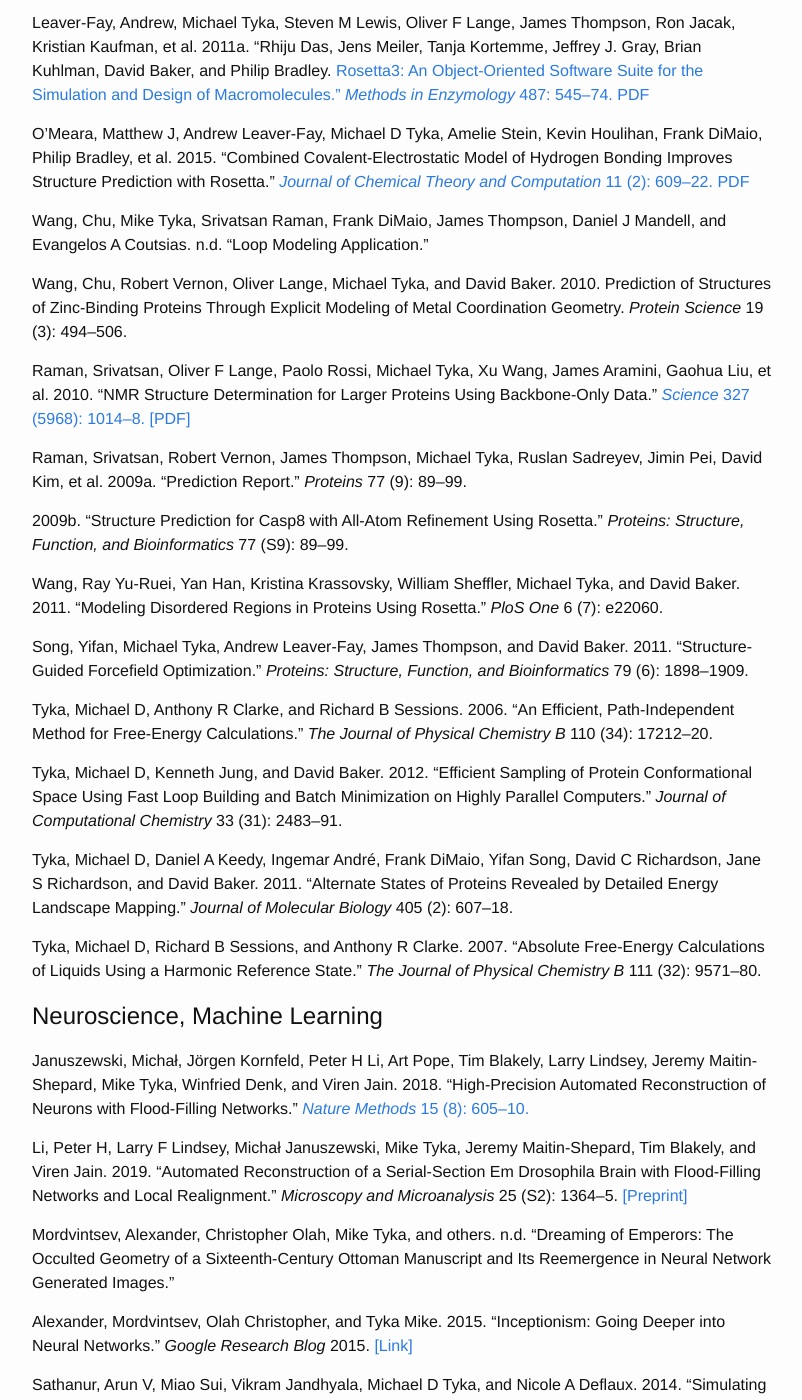
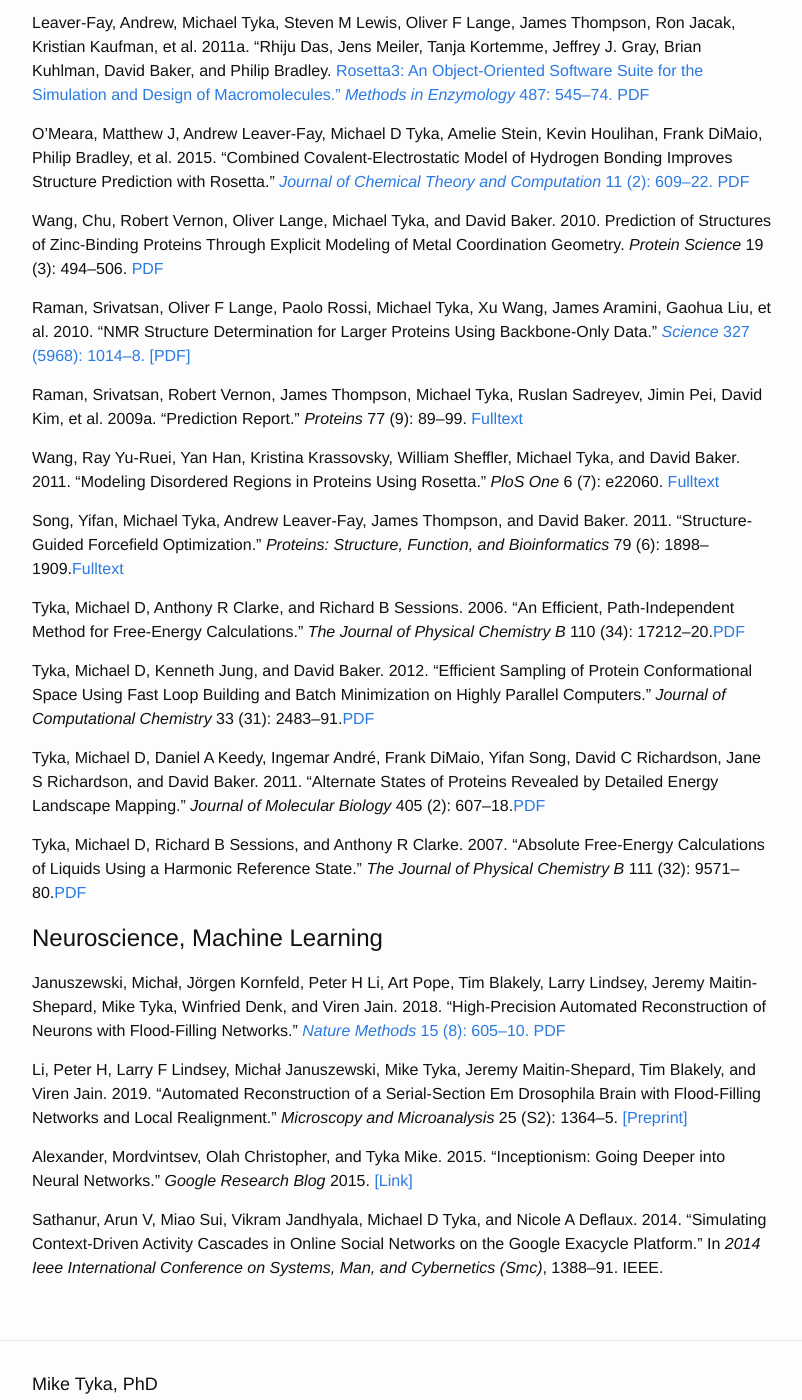
Before and after one commit to mtyka/mtyka.github.io, a Jekyll site: the page built from publications.md, in a window 1280 px wide and 1400 px high, scrolled down 1749 px. Shown: the whole window, without its empty margins (238-1040 px from the left). Built offline with Jekyll 4.4.1, drawn with Linux system fonts in a browser that asks for light colours; some of the changed text lies outside the part shown.

Commit message:
More paper links

```diff
--- a/publications.md
+++ b/publications.md
@@ -34,10 +34,6 @@
 Near-Coast Alkalinity Enhancement.” *Biogeosciences* 20 (1): 27–43.
 [[Fulltext]](https://bg.copernicus.org/articles/20/27/2023/bg-20-27-2023.html)
 
-Tyka, Michael, and Mengyang Zhou. 2024. “Differences in Calculated
-Oae-Efficiency Between the Cesm2/Marbl and Ecco-Darwin Circulation
-Models.” *AGU24*.
-
 Bach, Lennart T, David T Ho, Philip W Boyd, and Michael D Tyka. 2023.
 “Toward a Consensus Framework to Evaluate Air–Sea Co2 Equilibration for
 Marine Co2 Removal.” *Limnology and Oceanography Letters* 8 (5): 685–91.
@@ -102,7 +102,7 @@
 Leaver-Fay, Andrew, Matthew J O’meara, Mike Tyka, Ron Jacak, Yifan Song,
 Elizabeth H Kellogg, James Thompson, et al. 2013. “Scientific Benchmarks
 for Guiding Macromolecular Energy Function Improvement.” In *Methods in
-Enzymology*, 523:109–43. Academic Press.
+Enzymology*, 523:109–43. Academic Press. [PDF](https://miketyka.com/data/papers/B978-0-12-394292-0.00006-0.pdf)
 
 Leaver-Fay, Andrew, Michael Tyka, Steven M Lewis, Oliver F Lange, James
 Thompson, Ron Jacak, Kristian Kaufman, et al. 2011a. “Rhiju Das, Jens
@@ -117,16 +117,12 @@
 Kevin Houlihan, Frank DiMaio, Philip Bradley, et al. 2015. “Combined
 Covalent-Electrostatic Model of Hydrogen Bonding Improves Structure
 Prediction with Rosetta.” [*Journal of Chemical Theory and Computation*
-11 (2): 609–22. ](https://pubs.acs.org/doi/10.1021/ct500864r)[PDF](assets/10.1021@ct500864r.pdf)
-
-Wang, Chu, Mike Tyka, Srivatsan Raman, Frank DiMaio, James Thompson,
-Daniel J Mandell, and Evangelos A Coutsias. n.d. “Loop Modeling
-Application.”
+11 (2): 609–22. ](https://pubs.acs.org/doi/10.1021/ct500864r)[PDF](https://miketyka.com/data/papers/10.1021@ct500864r.pdf)
 
 Wang, Chu, Robert Vernon, Oliver Lange, Michael Tyka, and David Baker. 2010.
 Prediction of Structures of Zinc-Binding Proteins Through
 Explicit Modeling of Metal Coordination Geometry. *Protein Science* 19
-(3): 494–506.
+(3): 494–506. [PDF](pro.327.pdf)
 
 Raman, Srivatsan, Oliver F Lange, Paolo Rossi, Michael Tyka, Xu Wang,
 James Aramini, Gaohua Liu, et al. 2010. “NMR Structure Determination for
@@ -135,38 +131,33 @@
 
 Raman, Srivatsan, Robert Vernon, James Thompson, Michael Tyka, Ruslan
 Sadreyev, Jimin Pei, David Kim, et al. 2009a. “Prediction Report.”
-*Proteins* 77 (9): 89–99.
-
-2009b. “Structure Prediction for Casp8 with All-Atom Refinement
-Using Rosetta.” *Proteins: Structure, Function, and Bioinformatics* 77
-(S9): 89–99.
-
+*Proteins* 77 (9): 89–99. [Fulltext](https://pmc.ncbi.nlm.nih.gov/articles/PMC3688471/)
 
 Wang, Ray Yu-Ruei, Yan Han, Kristina Krassovsky, William Sheffler,
 Michael Tyka, and David Baker. 2011. “Modeling Disordered Regions in
-Proteins Using Rosetta.” *PloS One* 6 (7): e22060.
+Proteins Using Rosetta.” *PloS One* 6 (7): e22060. [Fulltext](https://journals.plos.org/plosone/article?id=10.1371/journal.pone.0022060)
 
 Song, Yifan, Michael Tyka, Andrew Leaver-Fay, James Thompson, and David
 Baker. 2011. “Structure-Guided Forcefield Optimization.” *Proteins:
-Structure, Function, and Bioinformatics* 79 (6): 1898–1909.
+Structure, Function, and Bioinformatics* 79 (6): 1898–1909.[Fulltext](https://www.researchgate.net/publication/51046712_Structure-guided_forcefield_optimization)
 
 Tyka, Michael D, Anthony R Clarke, and Richard B Sessions. 2006. “An
 Efficient, Path-Independent Method for Free-Energy Calculations.” *The
-Journal of Physical Chemistry B* 110 (34): 17212–20.
+Journal of Physical Chemistry B* 110 (34): 17212–20.[PDF](https://miketyka.com/data/papers/An_Efficient_Path-Independent_Method_for_Free-Ener.pdf)
 
 Tyka, Michael D, Kenneth Jung, and David Baker. 2012. “Efficient
 Sampling of Protein Conformational Space Using Fast Loop Building and
 Batch Minimization on Highly Parallel Computers.” *Journal of
-Computational Chemistry* 33 (31): 2483–91.
+Computational Chemistry* 33 (31): 2483–91.[PDF](https://miketyka.com/data/papers/jcc.23069.pdf)
 
 Tyka, Michael D, Daniel A Keedy, Ingemar André, Frank DiMaio, Yifan
 Song, David C Richardson, Jane S Richardson, and David Baker. 2011.
 “Alternate States of Proteins Revealed by Detailed Energy Landscape
-Mapping.” *Journal of Molecular Biology* 405 (2): 607–18.
+Mapping.” *Journal of Molecular Biology* 405 (2): 607–18.[PDF](https://miketyka.com/data/papers/mtyka_dkeedy_2010.pdf)
 
 Tyka, Michael D, Richard B Sessions, and Anthony R Clarke. 2007.
 “Absolute Free-Energy Calculations of Liquids Using a Harmonic Reference
-State.” *The Journal of Physical Chemistry B* 111 (32): 9571–80.
+State.” *The Journal of Physical Chemistry B* 111 (32): 9571–80.[PDF](https://miketyka.com/data/papers/Absolute_Free-Energy_Calculations_of_Liquids_Using.pdf)
 
 # Neuroscience, Machine Learning
 
@@ -174,17 +165,13 @@
 Larry Lindsey, Jeremy Maitin-Shepard, Mike Tyka, Winfried Denk, and
 Viren Jain. 2018. “High-Precision Automated Reconstruction of Neurons
 with Flood-Filling Networks.” [*Nature Methods* 15 (8): 605–10.](https://www.nature.com/articles/s41592-018-0049-4)
+[PDF](https://miketyka.com/data/papers/High-precision_automated_reconstruction_of_neurons.pdf)
 
 Li, Peter H, Larry F Lindsey, Michał Januszewski, Mike Tyka, Jeremy
 Maitin-Shepard, Tim Blakely, and Viren Jain. 2019. “Automated
 Reconstruction of a Serial-Section Em Drosophila Brain with
 Flood-Filling Networks and Local Realignment.” *Microscopy and
 Microanalysis* 25 (S2): 1364–5. [[Preprint]](https://www.biorxiv.org/content/10.1101/605634v3)
-
-Mordvintsev, Alexander, Christopher Olah, Mike Tyka, and others. n.d.
-“Dreaming of Emperors: The Occulted Geometry of a Sixteenth-Century
-Ottoman Manuscript and Its Reemergence in Neural Network Generated
-Images.”
 
 Alexander, Mordvintsev, Olah Christopher, and Tyka Mike. 2015.
 “Inceptionism: Going Deeper into Neural Networks.” *Google Research
```
Also changed, not shown: other parts of publications.md (+4 -0 lines).
